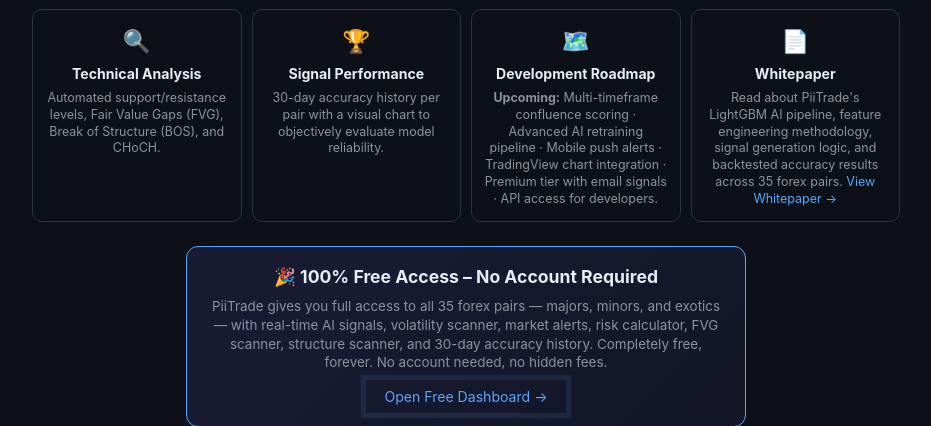
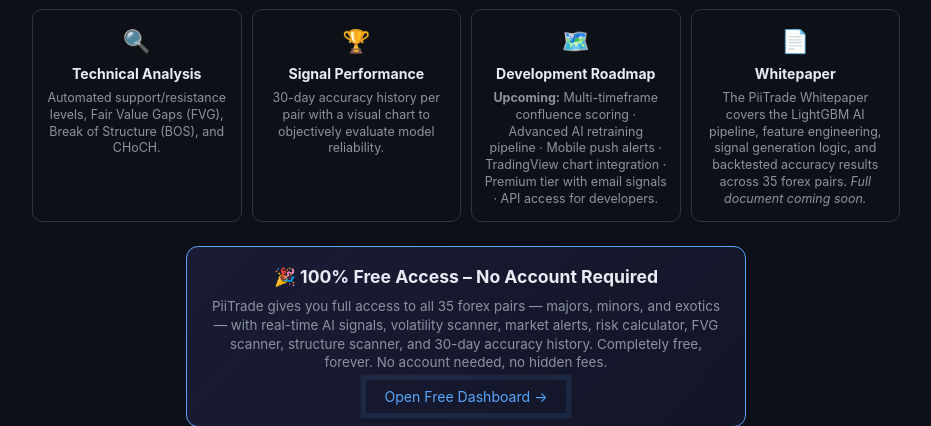
Before and after one commit to AllanRye9/piitrade, a FastAPI app: page / in a window 1280 px wide. Shown: the part 806-1232 px from the top of the page, without its empty margins (174-1105 px from the left). Run offline with FastAPI, Linux system fonts and the light colour scheme; data that the repository does not hold is empty.

Commit message:
fix: rename methodology_redirect, update whitepaper card text
Agent-Logs-Url: https://github.com/AllanRye9/piitrade/sessions/5f1c849b-d576-4019-aeed-df5c34fed067

Co-authored-by: AllanRye9 <34004636+AllanRye9@users.noreply.github.com>

```diff
--- a/web/app.py
+++ b/web/app.py
@@ -1314,7 +1314,7 @@ async def forex_hub(request: Request):
 
 
 @app.get("/methodology")
-async def methodology_page():
+async def methodology_redirect():
     return RedirectResponse(url="/", status_code=status.HTTP_301_MOVED_PERMANENTLY)
 
 
--- a/web/templates/landing.html
+++ b/web/templates/landing.html
@@ -528,7 +528,7 @@
     <div class="feature-card">
       <div class="feat-icon">📄</div>
       <h3>Whitepaper</h3>
-      <p>Read about PiiTrade's LightGBM AI pipeline, feature engineering methodology, signal generation logic, and backtested accuracy results across 35 forex pairs. <a href="/disclaimer" style="color:var(--accent)">View Whitepaper →</a></p>
+      <p>The PiiTrade Whitepaper covers the LightGBM AI pipeline, feature engineering, signal generation logic, and backtested accuracy results across 35 forex pairs. <em>Full document coming soon.</em></p>
     </div>
   </div>
 </div>
```
